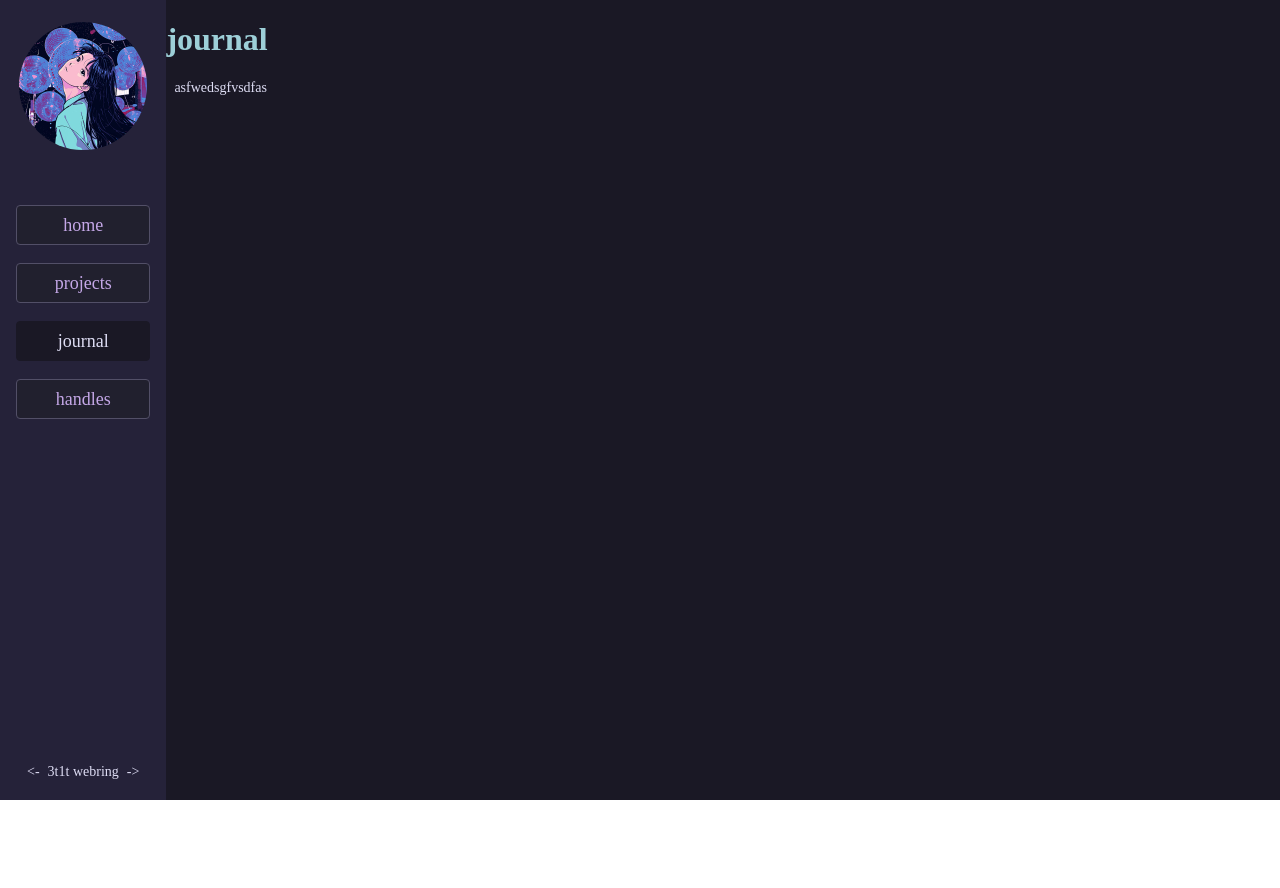
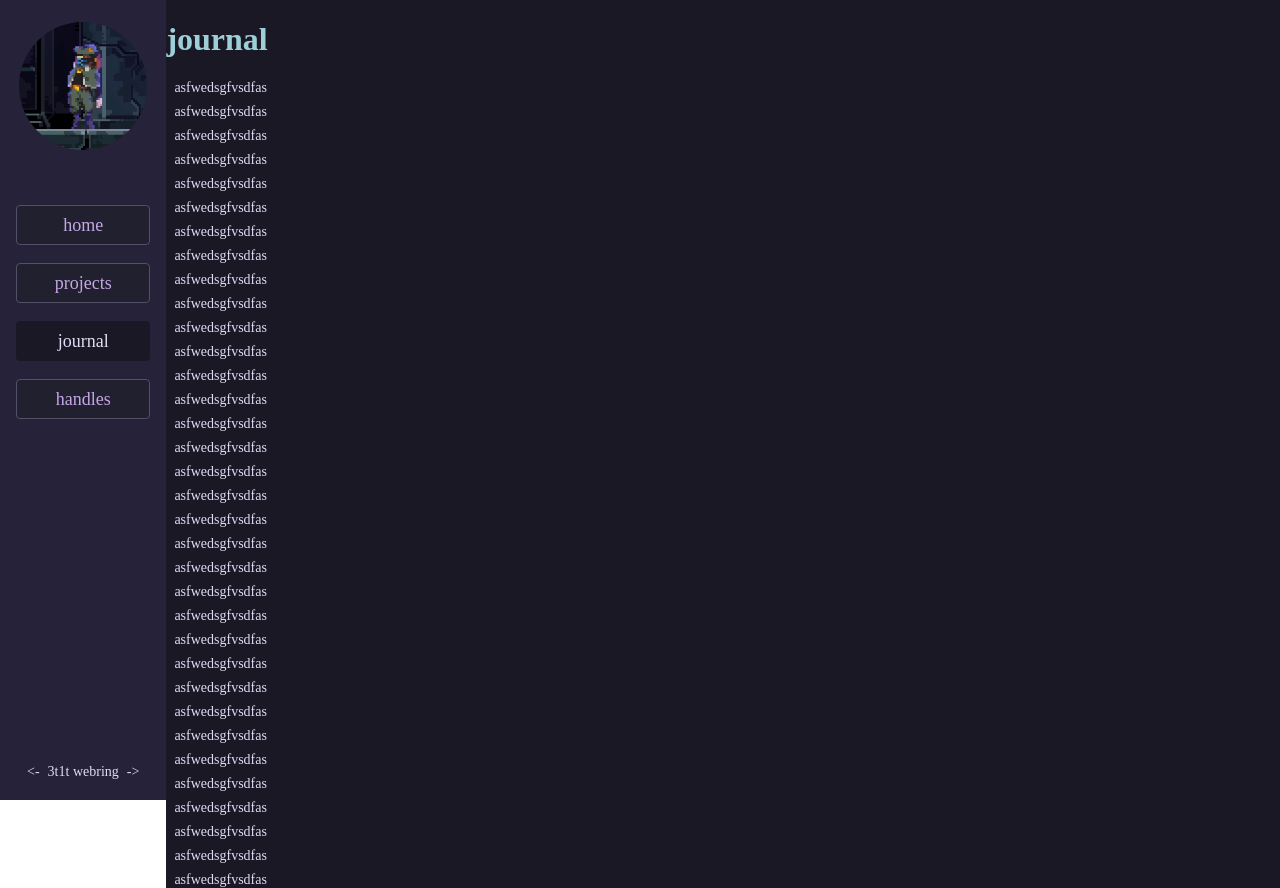
Before and after one commit to friedchaawal/friedchaawal.github.io, a SvelteKit app: page /journal in a window 1280 px wide. Before the commit the page ends 800 px from the top, so only its background shows below. Built offline with nearby package versions, Linux system fonts and the light colour scheme.

Commit message:
sidebar locked in place w proper scrolling on content

```diff
--- a/src/routes/+layout.svelte
+++ b/src/routes/+layout.svelte
@@ -10,9 +10,9 @@
 </script>
 
 <style>
-    .parent {
+    #Parent {
+        width: 100%;
         height: 100%;
-        width: 100%;
         flex: 1;
     }
     .sidebar {
@@ -20,6 +20,7 @@
         width: 13%;
         height: 100%;
         gap: 0.925vh;
+        position: fixed;
     }
     #Pfp {
         margin-top: 2.75vh;
@@ -80,10 +81,11 @@
     #Content {
         background-color: var(--color-base);
         width: 87%;
+        margin-left: 13%;
     }
 </style>
 
-<div class="parent container row">
+<div id="Parent" class="container row">
     <div class="sidebar container column">
         <div id="Pfp" class="container row centered">
             <img src="pfp.jpg">
--- a/src/routes/+page.svelte
+++ b/src/routes/+page.svelte
@@ -16,8 +16,6 @@
     }
     #Home {
         background-color: var(--color-base);
-        height: 100%;
-        width: 100%;
         flex: 1;
     }
     #HomeCenter {
--- a/src/routes/journal/+page.svelte
+++ b/src/routes/journal/+page.svelte
@@ -6,6 +6,13 @@
         font-size: 1.75vmin;
         margin: 1vmin;
     }
+    #Journal {
+        background-color: var(--color-base);
+        flex: 1;
+    }
 </style>
-<h1>journal</h1>
-<p>asfwedsgfvsdfas</p>
+<div id="Journal">
+    <h1>journal</h1>
+    <p>asfwedsgfvsdfas</p>
+    <p>asfwedsgfvsdfas</p><p>asfwedsgfvsdfas</p><p>asfwedsgfvsdfas</p><p>asfwedsgfvsdfas</p><p>asfwedsgfvsdfas</p><p>asfwedsgfvsdfas</p><p>asfwedsgfvsdfas</p><p>asfwedsgfvsdfas</p><p>asfwedsgfvsdfas</p><p>asfwedsgfvsdfas</p><p>asfwedsgfvsdfas</p><p>asfwedsgfvsdfas</p><p>asfwedsgfvsdfas</p><p>asfwedsgfvsdfas</p><p>asfwedsgfvsdfas</p><p>asfwedsgfvsdfas</p><p>asfwedsgfvsdfas</p><p>asfwedsgfvsdfas</p><p>asfwedsgfvsdfas</p><p>asfwedsgfvsdfas</p><p>asfwedsgfvsdfas</p><p>asfwedsgfvsdfas</p><p>asfwedsgfvsdfas</p><p>asfwedsgfvsdfas</p><p>asfwedsgfvsdfas</p><p>asfwedsgfvsdfas</p><p>asfwedsgfvsdfas</p><p>asfwedsgfvsdfas</p><p>asfwedsgfvsdfas</p><p>asfwedsgfvsdfas</p><p>asfwedsgfvsdfas</p><p>asfwedsgfvsdfas</p><p>asfwedsgfvsdfas</p>
+</div>
```
Also changed, not shown: src/routes/handles/+page.svelte (+8 -2 lines), src/routes/projects/+page.svelte (+8 -2 lines), static/pfp.jpg.
